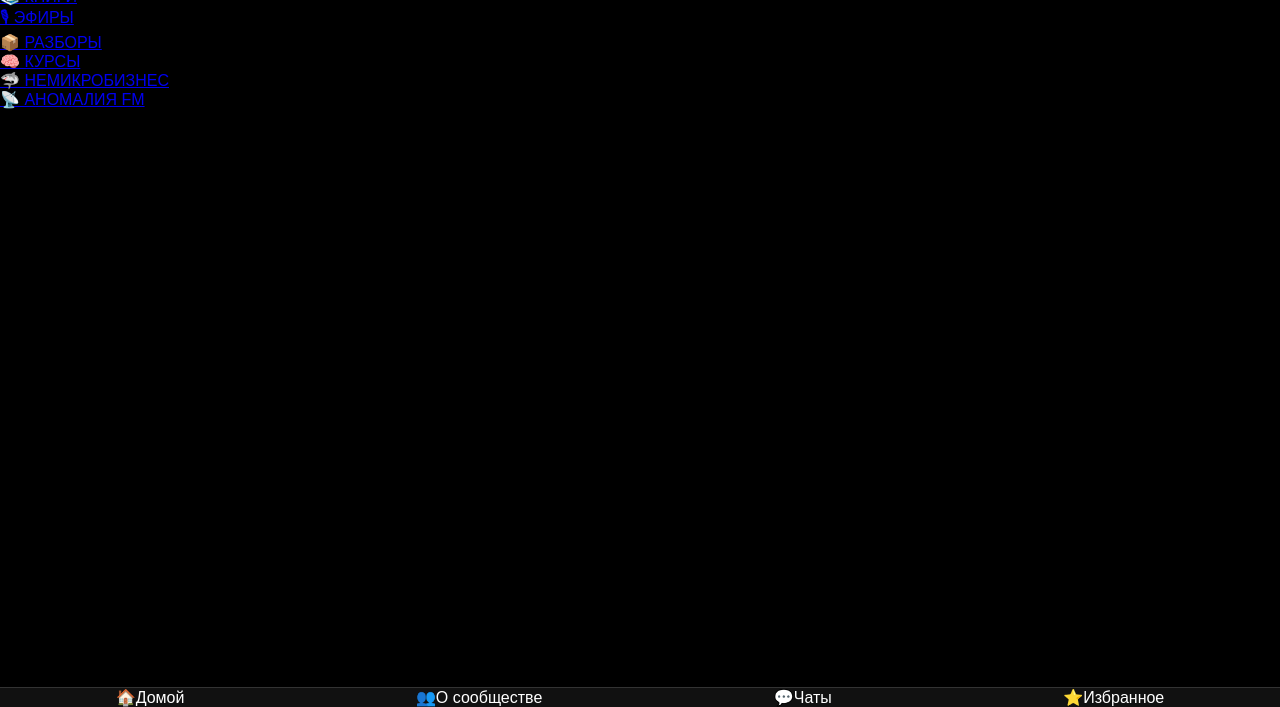
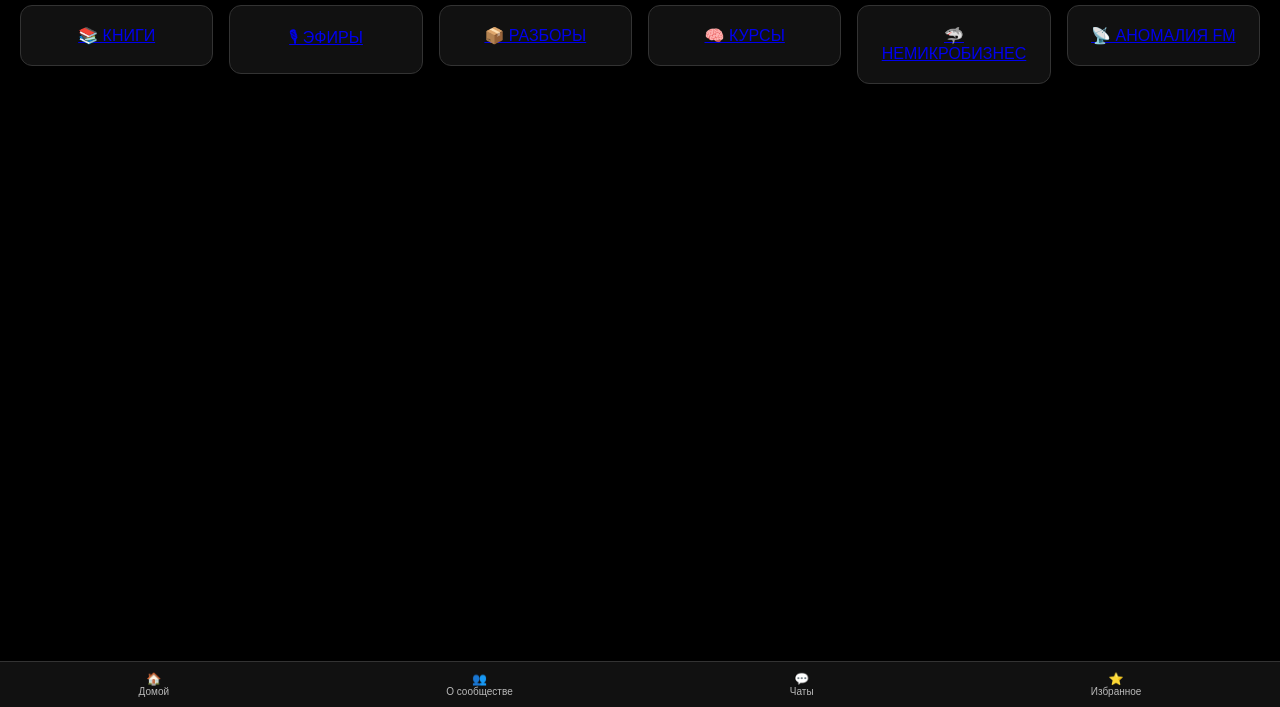
Before and after one commit to bekbolat00/telegram-miniapp, a plain HTML site: page index.html in a window 1280 px wide. Shown: the part 93-800 px from the top of the page. Drawn offline with Linux system fonts and the light colour scheme.

Commit message:
Add files via upload

```diff
--- a/style.css
+++ b/style.css
@@ -1,41 +1,51 @@
-
 body {
     margin: 0;
+    background: #000;
+    color: #fff;
     font-family: Arial, sans-serif;
-    background: #000;
-    color: white;
 }
-
-.main {
+.container {
     padding: 20px;
-    padding-bottom: 80px; /* место под меню */
+    padding-bottom: 80px;
 }
-
+h1 {
+    text-align: center;
+    margin-bottom: 20px;
+}
+.grid {
+    display: grid;
+    grid-template-columns: repeat(auto-fit, minmax(130px, 1fr));
+    gap: 16px;
+}
+.card {
+    background: #111;
+    padding: 20px;
+    border-radius: 12px;
+    text-align: center;
+    font-size: 16px;
+    border: 1px solid #333;
+    transition: 0.3s;
+}
+.card:hover {
+    background: #222;
+}
 .bottom-nav {
     position: fixed;
     bottom: 0;
-    width: 100%;
+    left: 0;
+    right: 0;
     background: #111;
+    border-top: 1px solid #333;
     display: flex;
     justify-content: space-around;
-    border-top: 1px solid #333;
+    padding: 10px 0;
+    font-size: 12px;
 }
-
-.nav-item {
-    color: white;
+.bottom-nav div {
     text-align: center;
-    padding: 10px 0;
-    font-size: 14px;
-    flex-grow: 1;
-    text-decoration: none;
 }
-
-.nav-item span {
+.bottom-nav span {
     display: block;
-    font-size: 12px;
-    opacity: 0.8;
+    font-size: 10px;
+    opacity: 0.7;
 }
-
-.nav-item.active {
-    background: #222;
-}
```
